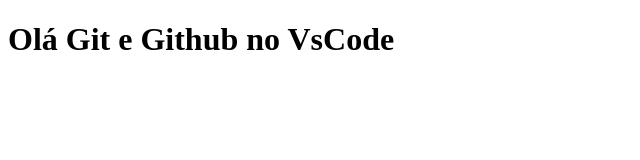
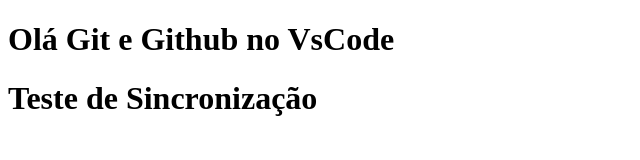
Before and after one commit to BrunoMartins95/teste-git-github, a plain HTML site: page index.html in a window 1280 px wide. Shown: the whole page, without its empty margins (0-640 px from the left). Drawn offline with Linux system fonts and the light colour scheme.

Commit message:
Update index.html

```diff
--- a/index.html
+++ b/index.html
@@ -8,5 +8,7 @@
 </head>
 <body>
     <h1>Olá Git e Github no VsCode</h1>
+    <h1> Teste de Sincronização </h1>
+
 </body>
 </html>
```
